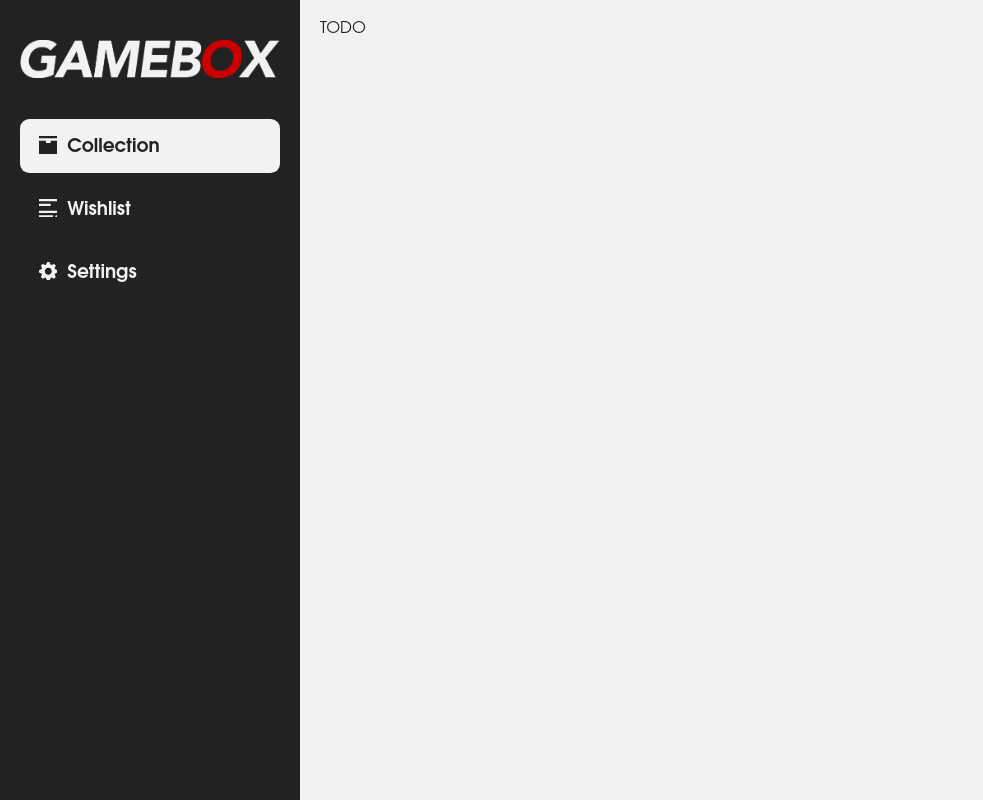
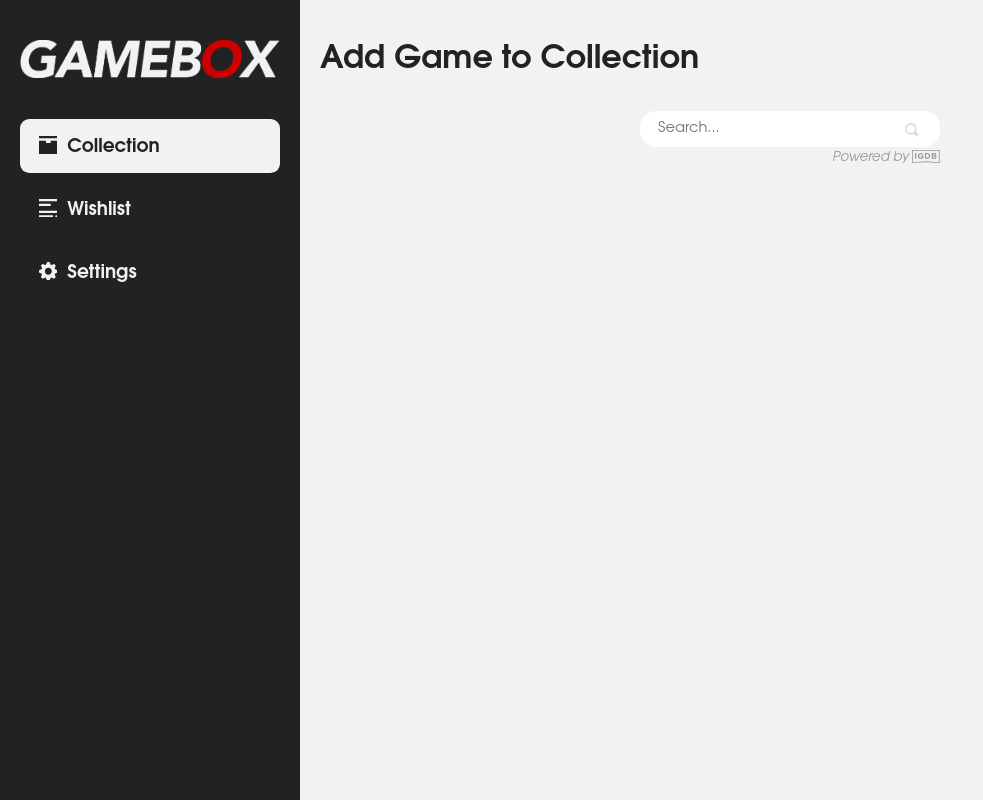
Before and after one commit to gamebox-dev/gamebox-web, a SvelteKit app: page /collection/add in a window 1280 px wide. Shown: the whole page, without its empty margins (0-983 px from the left). Built offline with nearby package versions, Linux system fonts and the light colour scheme.

Commit message:
Add a page for adding games to a collection

```diff
--- /dev/null
+++ b/src/lib/components/IGDBLogo.svelte
@@ -0,0 +1,37 @@
+<svg version="1.2" xmlns="http://www.w3.org/2000/svg" viewBox="0 0 114 55">
+	<title>IGDB</title>
+	<g fill="currentColor">
+		<path id="Layer" class="s0" d="m12.7 12.3h5.3v23.9h-5.3z" />
+		<path
+			id="Layer"
+			class="s0"
+			d="m24.2 24.3v-0.1c0-6.7 5.3-12.3 12.5-12.3 4.3 0 6.9 1.2 9.4 3.3l-3.3 4c-1.9-1.6-3.5-2.5-6.3-2.5-3.8 0-6.8 3.4-6.8 7.5 0 4.4 3 7.6 7.2 7.6 1.9 0 3.6-0.5 4.9-1.4v-3.4h-5.2v-4.6h10.3v10.4q-1 0.9-2.2 1.6-1.2 0.7-2.5 1.2-1.3 0.5-2.7 0.7-1.4 0.3-2.8 0.3c-7.4 0-12.5-5.2-12.5-12.3z"
+		/>
+		<path
+			id="Layer"
+			fill-rule="evenodd"
+			class="s0"
+			d="m53.3 12.3h9.3c7.5 0 12.6 5.2 12.6 11.9 0 6.8-5.1 12-12.6 12h-9.3zm5.2 4.7v14.4h4.1c4.3 0 7.2-2.9 7.2-7.1v-0.1c0-4.2-2.9-7.2-7.2-7.2z"
+		/>
+		<path
+			id="Layer"
+			fill-rule="evenodd"
+			class="s0"
+			d="m81.3 12.3h11c2.7 0 4.9 0.8 6.2 2.1q0.4 0.4 0.8 0.9 0.3 0.5 0.5 1 0.2 0.5 0.3 1.1 0.1 0.5 0.1 1.1v0.1c0 2.6-1.5 4.1-3.1 5.1 2.7 1.1 4.4 2.7 4.4 5.9 0 4.4-3.5 6.6-8.9 6.6h-11.3zm13.7 7c0-1.5-1.3-2.4-3.5-2.4h-5.1v5h4.8c2.3 0 3.8-0.7 3.8-2.5zm-2.6 6.9h-6v5.3h6.2c2.3 0 3.7-0.8 3.7-2.6v-0.1c0-1.6-1.2-2.6-3.9-2.6z"
+		/>
+		<path
+			id="Layer"
+			fill-rule="evenodd"
+			class="s0"
+			d="m114.2 55l-1.9-0.3q-13.7-2.2-27.5-3.3-13.8-1-27.7-1-13.8 0-27.7 1-13.8 1.1-27.5 3.3l-1.9 0.3v-55h114.2zm-57.1-8.1q6.8 0 13.5 0.3 6.8 0.3 13.5 0.8 6.7 0.5 13.4 1.3 6.7 0.7 13.4 1.7v-47.7h-107.5v47.7q6.6-1 13.3-1.7 6.7-0.8 13.5-1.3 6.7-0.5 13.4-0.8 6.8-0.3 13.5-0.3z"
+		/>
+	</g>
+</svg>
+
+<style>
+	svg {
+		height: 1em;
+		position: relative;
+		top: 0.2em;
+	}
+</style>
--- a/src/routes/collection/add/+page.svelte
+++ b/src/routes/collection/add/+page.svelte
@@ -1 +1,150 @@
-TODO
+<script lang="ts">
+	import Icon from "$lib/components/Icon.svelte";
+	import IGDBLogo from "$lib/components/IGDBLogo.svelte";
+	import SearchField from "$lib/components/SearchField.svelte";
+	import { addGameToCollection, searchExternalGames } from "$lib/api";
+	import { IconType } from "$lib/types";
+	import type { ExternalGame } from "$lib/types";
+
+	let loading: boolean = $state(false);
+	let hasSearched: boolean = $state(false);
+	let results: ExternalGame[] = $state([]);
+
+	async function addGame(event: SubmitEvent & { currentTarget: EventTarget & HTMLFormElement; }) {
+		const gameId = Number(event.currentTarget.game.value);
+		const platformId = Number(event.currentTarget.platform.value);
+
+		const result = await addGameToCollection(gameId, platformId);
+		// TODO show result in list
+	}
+
+	async function findGames(text: string) {
+		loading = true;
+		results = await searchExternalGames(text);
+		hasSearched = true;
+		loading = false;
+	}
+
+</script>
+
+<h1>Add Game to Collection</h1>
+
+<form class="search-form" onsubmit={(e) => e.preventDefault()}>
+	<SearchField onchange={findGames} />
+	<small>
+		<a href="https://www.igdb.com/">
+			Powered by
+			<IGDBLogo />
+		</a>
+	</small>
+</form>
+
+{#if loading}
+	<div class="status">
+		<Icon type={IconType.Ellipses} />
+	</div>
+{:else if hasSearched && results.length == 0}
+	<div class="status">
+		<Icon type={IconType.Folder} />
+		No Games Found
+	</div>
+{/if}
+
+<ul class="games">
+{#each results as result}
+	<li>
+		<div class="image">
+			{#if result.imagePath}
+				<img src={result.imagePath} alt="" />
+			{:else}
+				TODO No image
+			{/if}
+		</div>
+		<div class="body">
+			<h2>{result.title}</h2>
+			<p>{result.description}</p>
+			<small>20XX</small>
+			<form onsubmit={addGame}>
+				<input type="hidden" name="game" value={result.externalID} />
+				<select name="platform">
+					{#each result.platforms as platform}
+						<option value={platform.id}>{platform.name}</option>
+					{/each}
+				</select>
+				<button>
+					<Icon type={IconType.Plus} />
+					Add
+				</button>
+			</form>
+		</div>
+	</li>
+{/each}
+</ul>
+
+<style>
+	h2 {
+		margin: 0.25em 0;
+	}
+
+	p {
+		margin: 0.25em 0;
+	}
+
+	small {
+		color: #999;
+		font-style: italic;
+	}
+
+	small a {
+		color: inherit;
+		text-decoration: none;
+	}
+
+	small a:hover {
+		text-decoration: underline;
+	}
+
+	.games {
+		list-style: none;
+		margin: 0;
+		padding: 0;
+	}
+
+	.games img {
+		display: block;
+		width: 100%;
+	}
+
+	.games li {
+		clear: both;
+		display: flex;
+		margin: 2em 0;
+	}
+
+	.games .image {
+		margin-right: 1em;
+		width: 150px;
+	}
+
+	.games .body {
+		flex: 1;
+	}
+
+	.search-form {
+		margin: 2em auto;
+		max-width: 300px;
+		text-align: right;
+	}
+
+	.status {
+		color: #999;
+		font-size: 16pt;
+		font-style: italic;
+		margin: 4em;
+		text-align: center;
+	}
+
+	.status :global(svg) {
+		margin-right: 0.5em;
+	}
+</style>
```
Also changed, not shown: src/lib/types.ts (+13 -0 lines).
